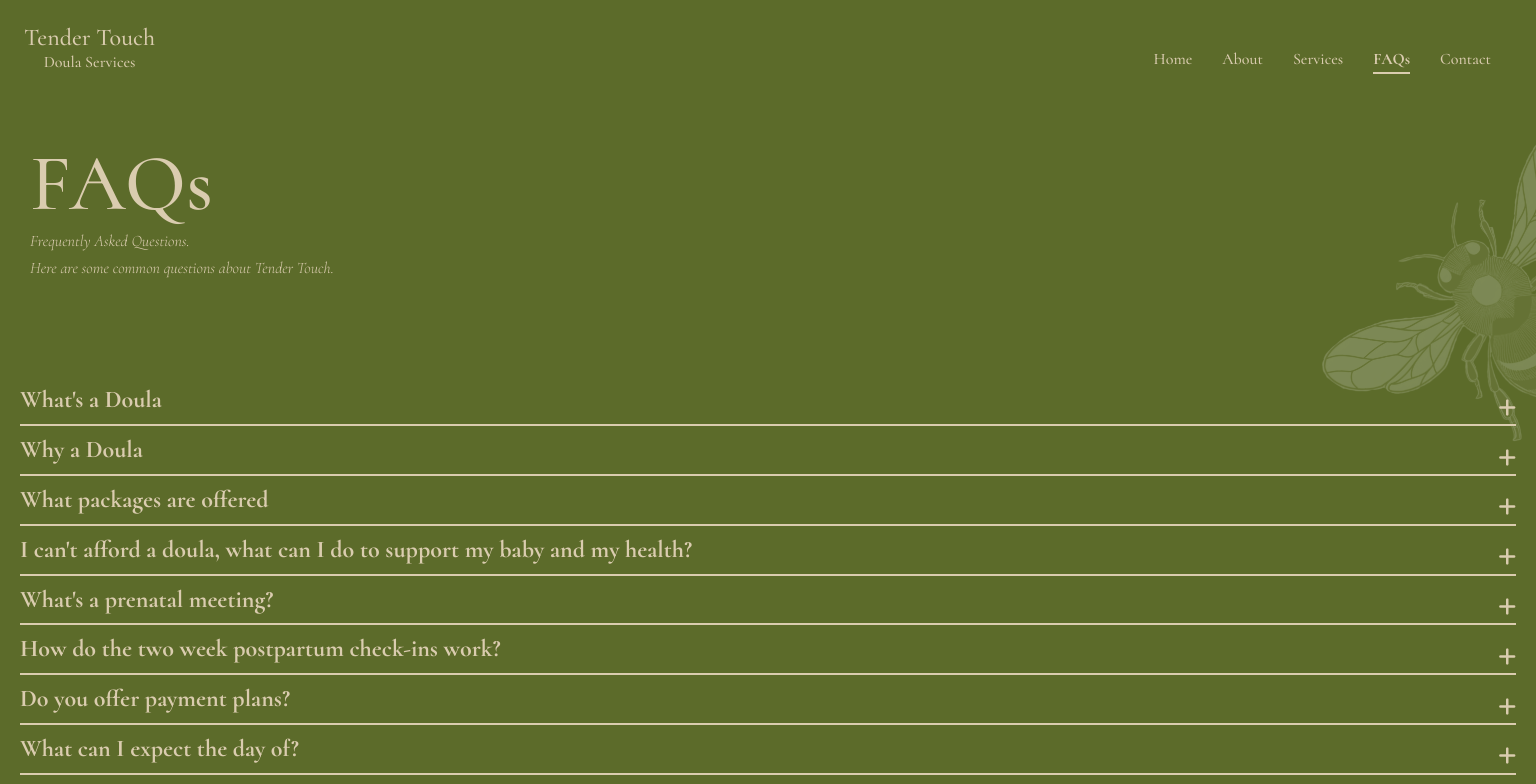
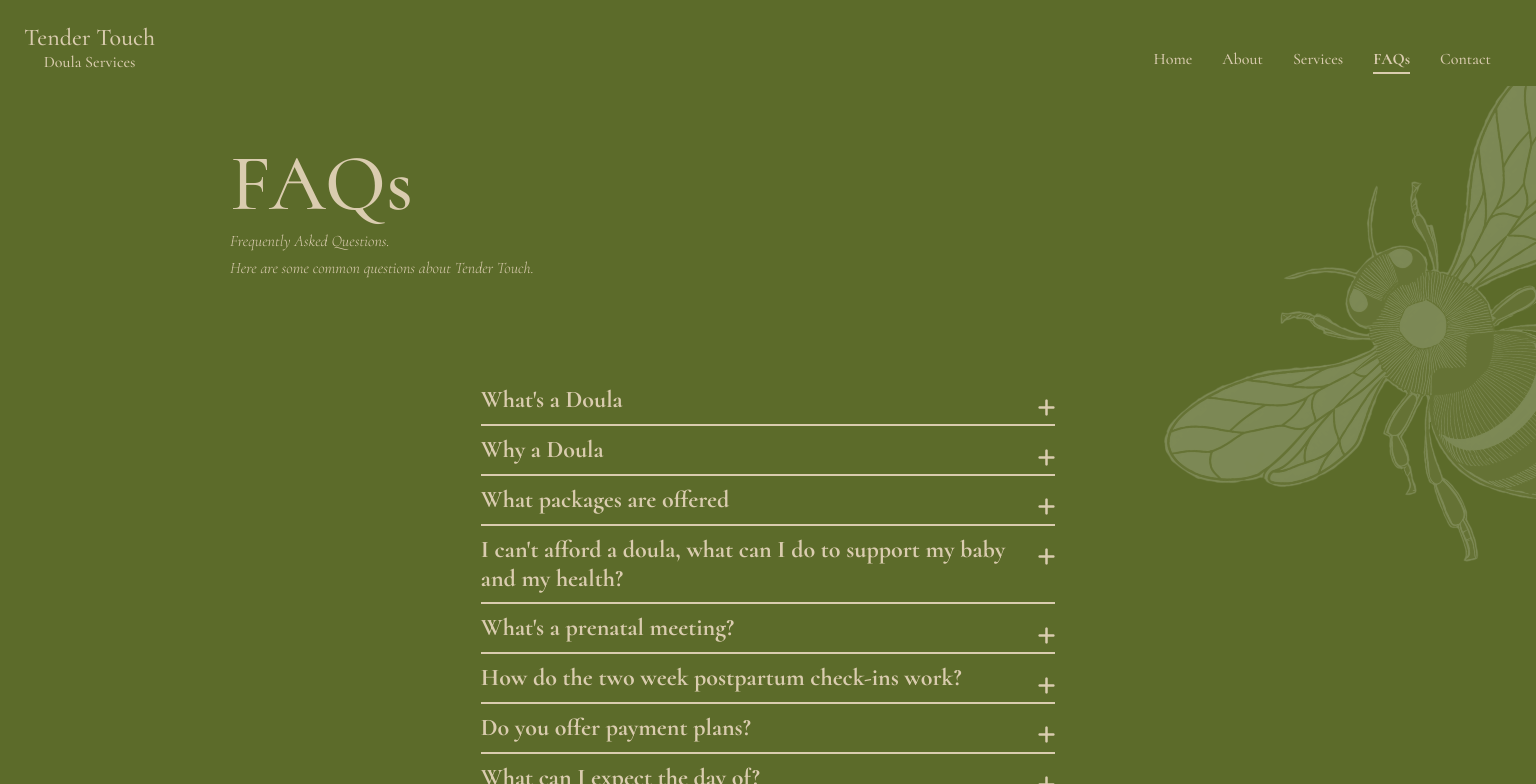
Before and after one commit to AHudg/holistic, a React (Vite) app: page /faqs in a window 1536 px wide. Shown: the top 784 px of the page. Built offline with nearby package versions, Linux system fonts and the light colour scheme.

Commit message:
Styled FAQs to scale to desktop

```diff
--- a/src/pages/FAQs/faqs.css
+++ b/src/pages/FAQs/faqs.css
@@ -36,7 +36,7 @@
 }
 
 .faqDiv {
-  margin-bottom: 50px;
+  margin-bottom: 30px;
 }
 
 .faq {
@@ -74,19 +74,54 @@
   transition: max-height 1s ease-in-out, opacity 0.5s;
   transition-delay: 0s, 0.5s;
   transition-property: max-height, opacity;
+  margin-bottom: 10px;
 }
 
 @media screen and (min-width: 575px) {
+  .faqDiv {
+    width: 80vw;
+    margin: 0 auto 30px;
+  }
 }
 
 @media screen and (min-width: 768px) {
+  .faqHeader {
+    margin-left: 40px;
+  }
 }
 
 @media screen and (min-width: 992px) {
+  .faqBackground {
+    width: 450px;
+    top: 90px;
+  }
+
+  .faqHeader {
+    margin-left: 100px;
+  }
+
+  .faqDiv {
+    width: 70vw;
+  }
 }
 
 @media screen and (min-width: 1200px) {
+  .faqHeader {
+    margin-left: 200px;
+  }
+
+  .faqDiv {
+    width: 50vw;
+  }
 }
 
 @media screen and (min-width: 1400px) {
+  .faqBackground {
+    width: 550px;
+    right: -200px;
+  }
+
+  .faqDiv {
+    width: 40vw;
+  }
 }
```
